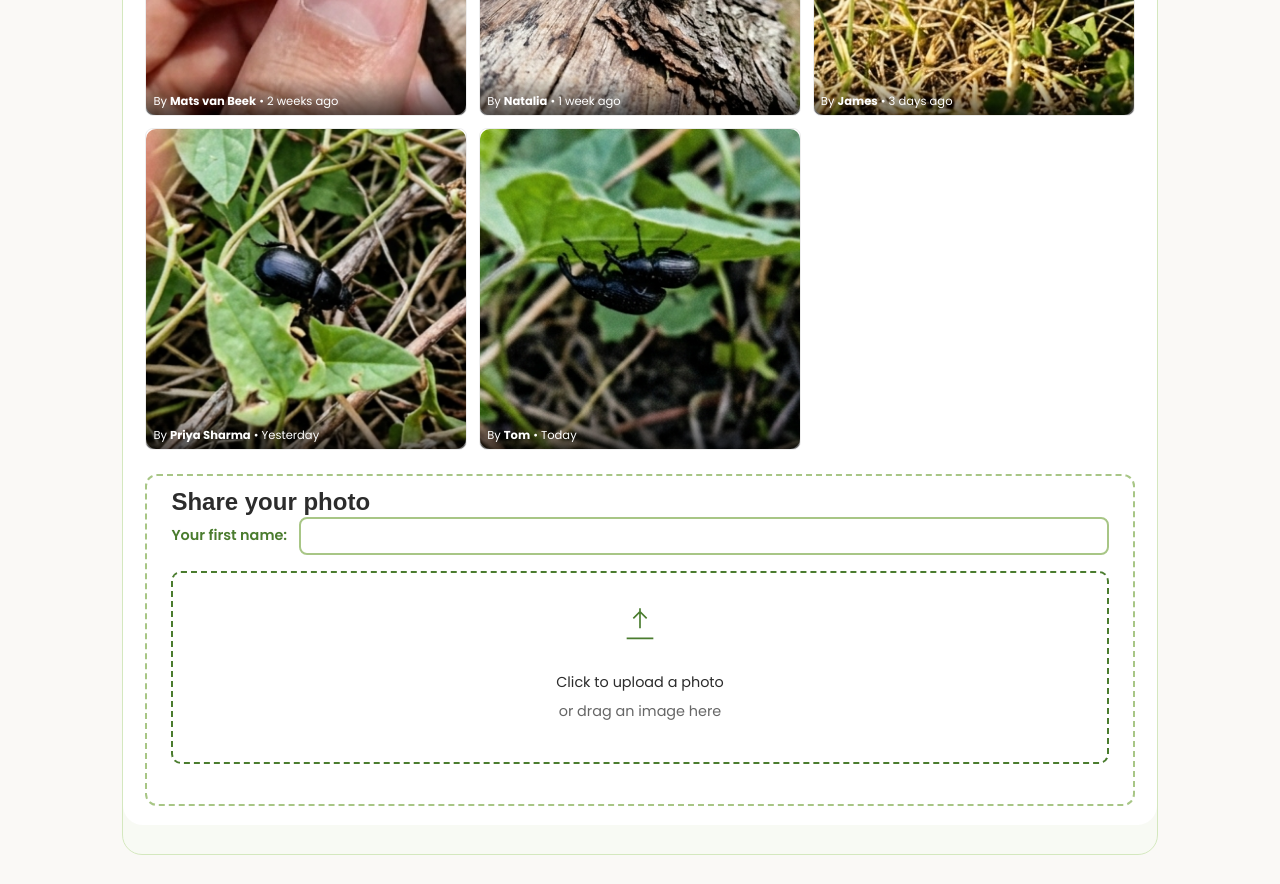
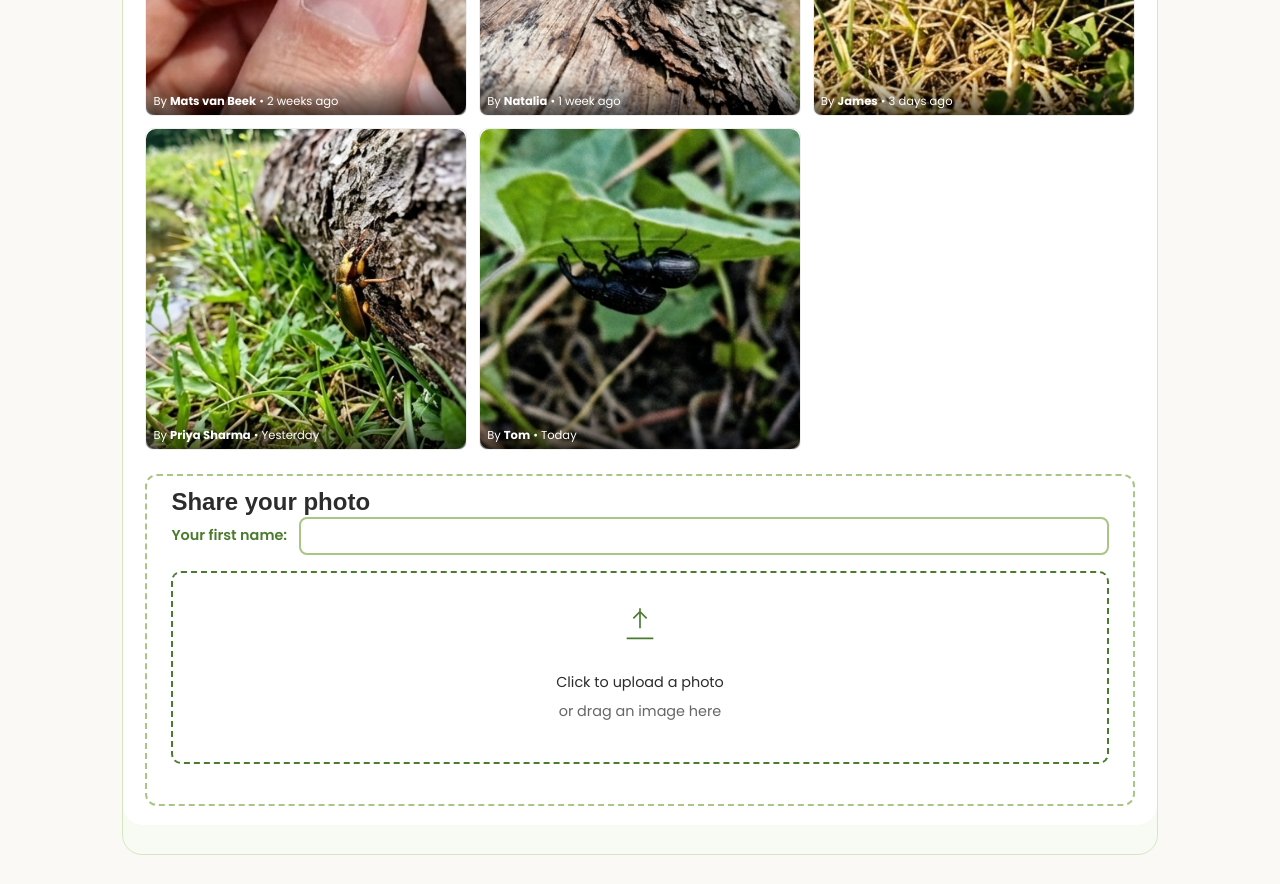
Before and after one commit to matsement/wildzoekers, a plain HTML site: page beetle.html in a window 1280 px wide. Shown: the part 1980-2864 px from the top of the page. Drawn offline with Linux system fonts and the light colour scheme; a web font is replaced by a local one.

Commit message:
Replace beetle image with a new one from Priya Sharma

```diff
--- a/beetle.html
+++ b/beetle.html
@@ -210,7 +210,7 @@
           <div class="timeline-item sample"><img src="https://github.com/matsement/wildzoekers/blob/main/media/Kever%206.png?raw=true" alt="Beetle" class="timeline-photo"><p class="timeline-date">By <strong>Mats van Beek</strong> • 2 weeks ago</p></div>
           <div class="timeline-item sample"><img src="https://github.com/matsement/wildzoekers/blob/main/media/Kever%205.png?raw=true" alt="Beetle" class="timeline-photo"><p class="timeline-date">By <strong>Natalia</strong> • 1 week ago</p></div>
           <div class="timeline-item sample"><img src="https://github.com/matsement/wildzoekers/blob/main/media/Kever%203.png?raw=true" alt="Beetle" class="timeline-photo"><p class="timeline-date">By <strong>James</strong> • 3 days ago</p></div>
-          <div class="timeline-item sample"><img src="https://github.com/matsement/wildzoekers/blob/main/media/Kever%201.png?raw=true" alt="Beetle" class="timeline-photo"><p class="timeline-date">By <strong>Priya Sharma</strong> • Yesterday</p></div>
+          <div class="timeline-item sample"><img src="https://github.com/matsement/wildzoekers/blob/main/media/Kever%207.png?raw=true" alt="Beetle" class="timeline-photo"><p class="timeline-date">By <strong>Priya Sharma</strong> • Yesterday</p></div>
           <div class="timeline-item sample"><img src="https://github.com/matsement/wildzoekers/blob/main/media/Kever%202.png?raw=true" alt="Beetle" class="timeline-photo"><p class="timeline-date">By <strong>Tom</strong> • Today</p></div>
         </div>
         <div class="photo-upload-area">
```
